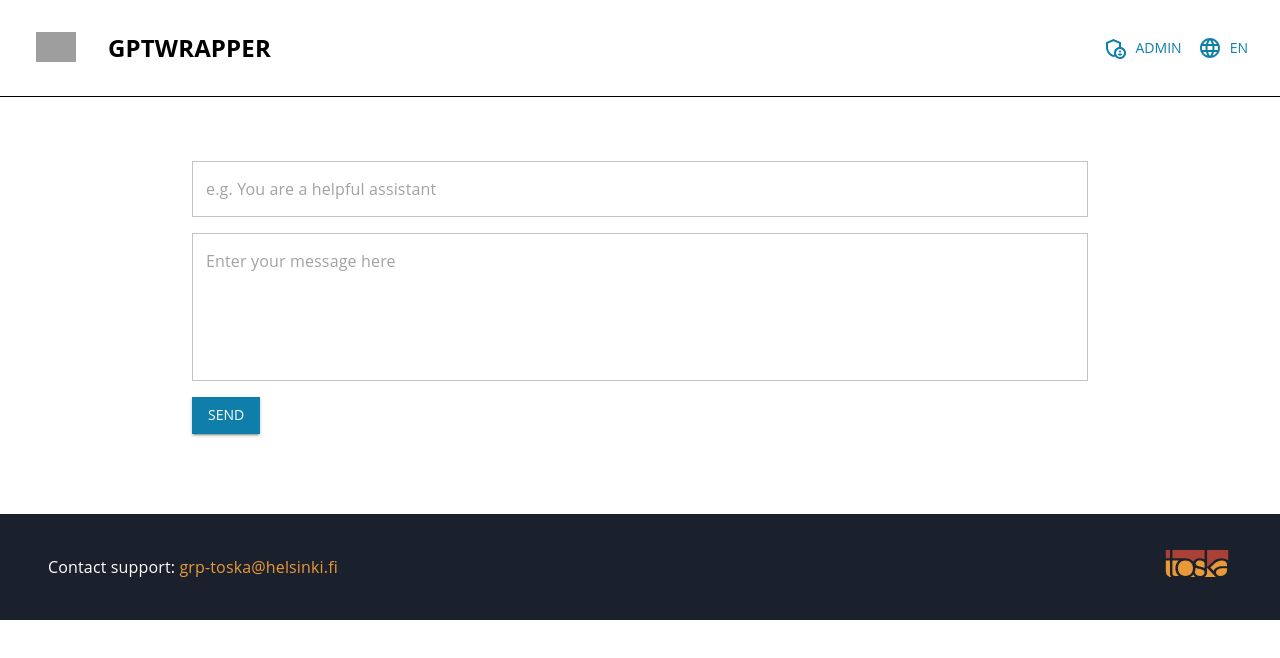
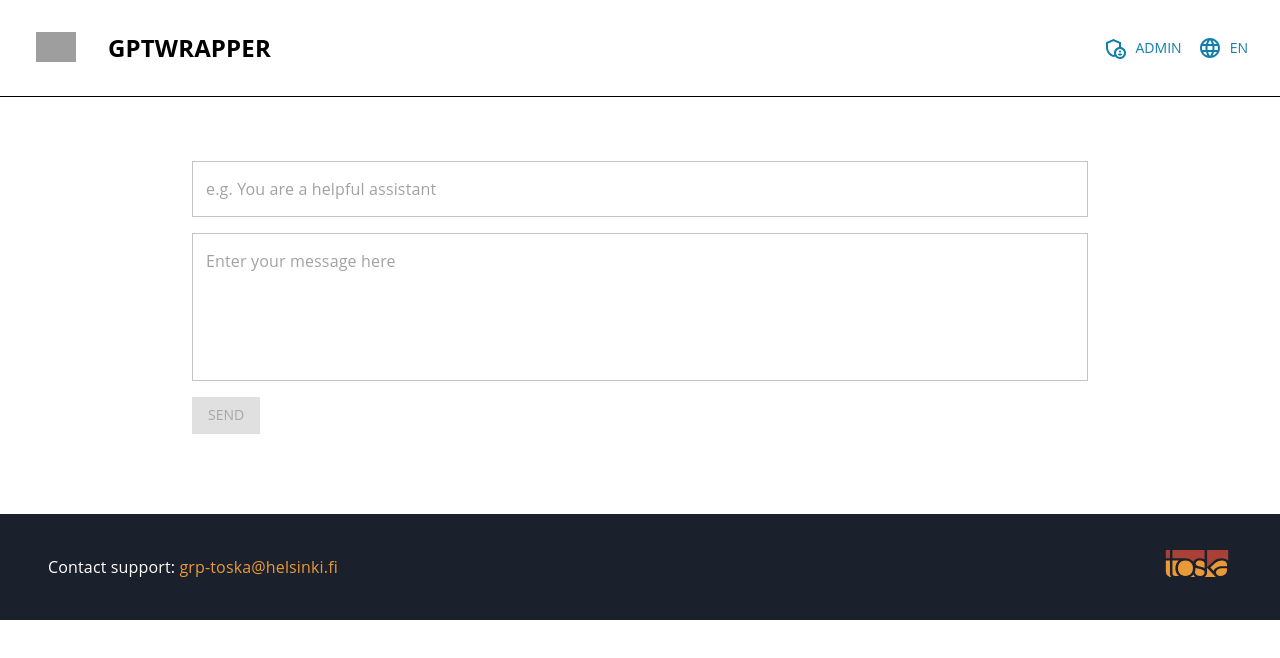
Before and after one commit to UniversityOfHelsinkiCS/gptwrapper, a React (Vite) app: page / in a window 1280 px wide. Shown: the top 658 px of the page. Built offline with nearby package versions, Linux system fonts and the light colour scheme; grey boxes are pictures that could not be loaded.

Commit message:
UX fixes

```diff
--- a/src/client/components/Chat/SendMessage.tsx
+++ b/src/client/components/Chat/SendMessage.tsx
@@ -28,7 +28,10 @@ const SendMessage = ({
         />
       </Box>
 
-      <Button variant="contained" onClick={handleSend}>
+      <Button
+        variant="contained"
+        onClick={handleSend}
+        disabled={!message}>
         {t('send')}
       </Button>
     </Box>
--- a/src/client/components/Chat/SystemMessage.tsx
+++ b/src/client/components/Chat/SystemMessage.tsx
@@ -7,9 +7,11 @@ import { Set } from '../../types'
 const SystemMessage = ({
   system,
   setSystem,
+  disabled,
 }: {
   system: string
   setSystem: Set<string>
+  disabled: boolean
 }) => {
   const { t } = useTranslation()
 
@@ -22,6 +24,7 @@ const SystemMessage = ({
         value={system}
         onChange={(e) => setSystem(e.target.value)}
         placeholder={t('chat:exampleSystemMessage') as string}
+        disabled={disabled}
       />
     </Box>
   )
--- a/src/client/components/Chat/index.tsx
+++ b/src/client/components/Chat/index.tsx
@@ -27,14 +27,17 @@ const Chat = () => {
 
   return (
     <Box
-      m={2}
       sx={{
         margin: 'auto',
         width: '80%',
         padding: '5%',
       }}
     >
-      <SystemMessage system={system} setSystem={setSystem} />
+      <SystemMessage
+        system={system}
+        setSystem={setSystem}
+        disabled={messages.length > 0}
+      />
       <Conversation messages={messages} />
       <SendMessage
         message={message}
```
